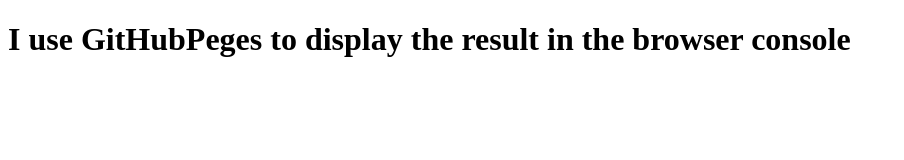
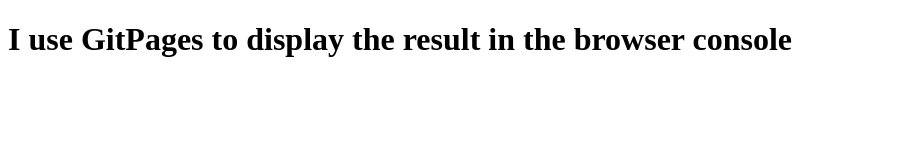
Before and after one commit to AlexRodving/TSHelloWorld, a plain HTML site: page index.html in a window 1280 px wide. Shown: the whole page, without its empty margins (0-904 px from the left). Drawn offline with Linux system fonts and the light colour scheme.

Commit message:
Update index.html

```diff
--- a/index.html
+++ b/index.html
@@ -6,7 +6,7 @@
     <title>TypeScript</title>
 </head>
 <body>
-    <h1 id="hello">I use GitHubPeges to display the result in the browser console</h1>
+    <h1 id="hello">I use GitPages to display the result in the browser console</h1>
 
     <script src="index.js"></script>
 </body>
```
